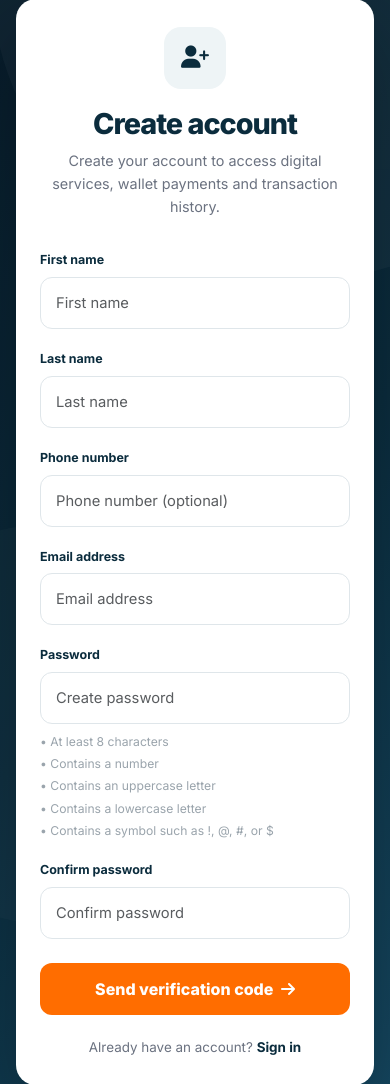
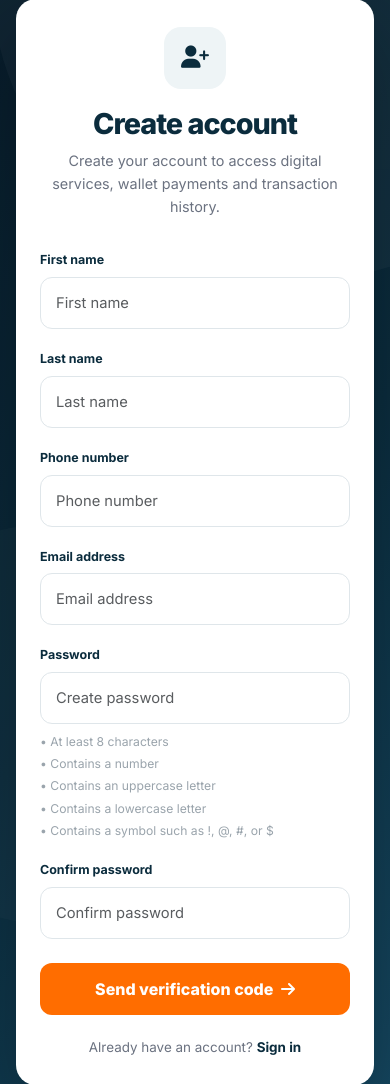
Before and after one commit to niv-3/ResultPin, a Django app: page /register/ in a window 390 px wide. Shown: the part 90-1174 px from the top of the page. Run offline with Django 5.2, Linux system fonts and the light colour scheme.

Commit message:
Correct required phone number signup label

```diff
--- a/store/templates/store/register.html
+++ b/store/templates/store/register.html
@@ -385,7 +385,7 @@
                         type="tel"
                         name="phone"
                         class="form-control"
-                        placeholder="Phone number (optional)"
+                        placeholder="Phone number"
                         value="{{ request.POST.phone }}"
                         autocomplete="tel"
                     >
```
